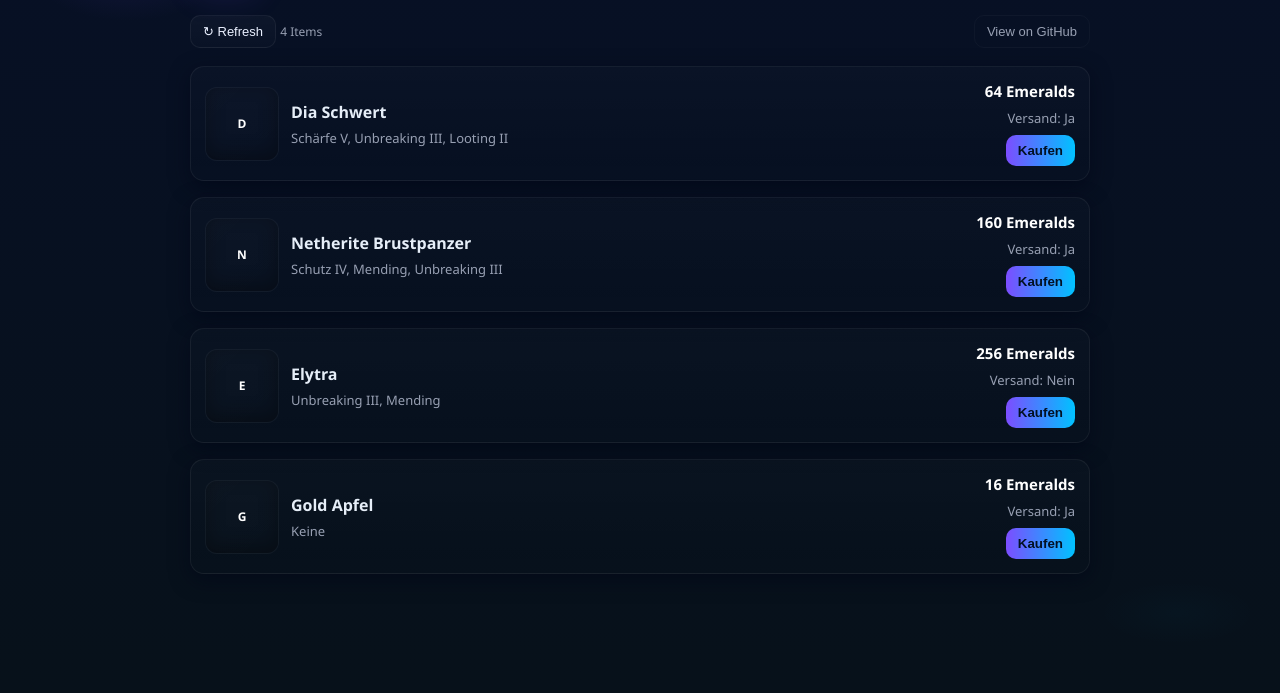
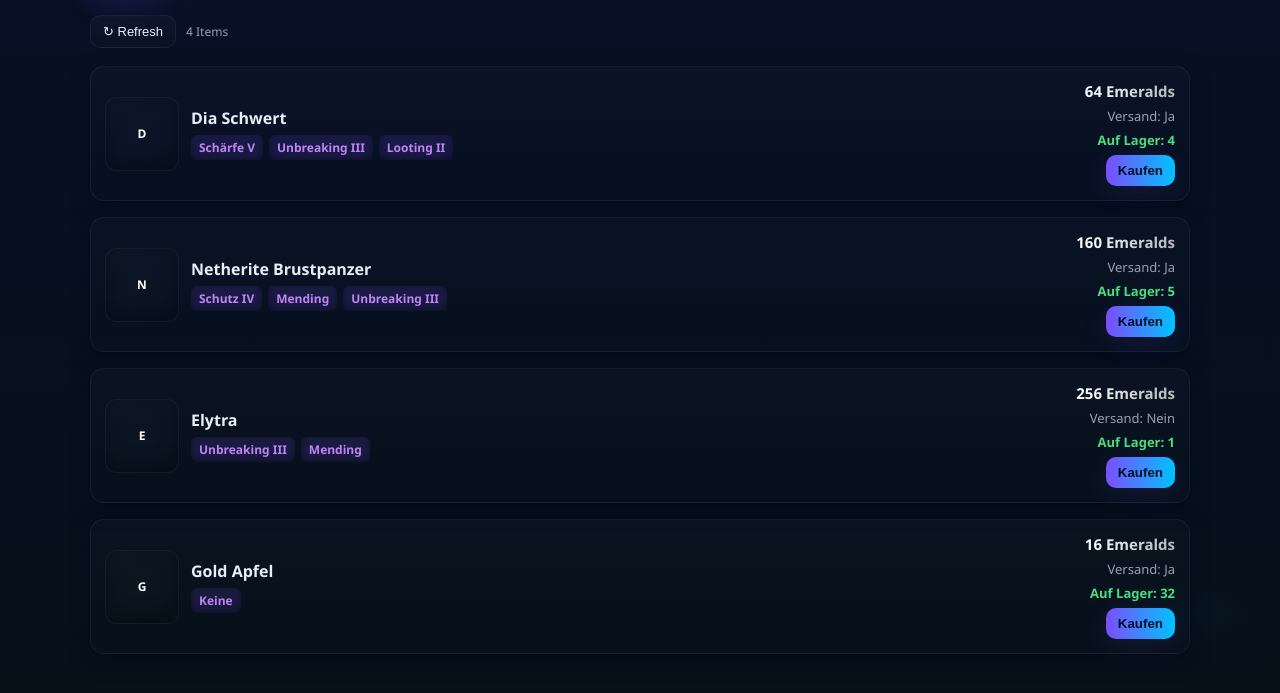
Before and after one commit to PingZCode/McSeasonShop, a plain HTML site: page index.html in a window 1280 px wide. Shown: the part 107-800 px from the top of the page. Drawn offline with Linux system fonts and the light colour scheme.

Commit message:
Update index.html

```diff
--- a/index.html
+++ b/index.html
@@ -33,171 +33,193 @@
       justify-content:center;
     }
 
-    .wrap{ width:100%; max-width:900px; margin:0 auto; }
+    .wrap{width:100%;max-width:1100px;margin:0 auto;}
 
     header{
-      display:flex;
-      gap:16px;
-      align-items:center;
-      margin-bottom:18px;
+      display:flex;gap:16px;align-items:center;margin-bottom:18px;
     }
     .logo{
-      width:72px;
-      height:72px;
-      border-radius:18px;
+      width:72px;height:72px;border-radius:18px;
       background: linear-gradient(135deg,var(--accent),#00c2ff);
       box-shadow: 0 8px 30px rgba(124,77,255,0.12), inset 0 -8px 30px rgba(255,255,255,0.03);
-      display:flex;
-      align-items:center;
-      justify-content:center;
-      transform:translateY(-6px);
+      display:flex;align-items:center;justify-content:center;
     }
-    h1{ font-size:26px; margin:0; }
-    p.lead{ margin:0; color:var(--muted); font-size:13px; }
+    h1{font-size:26px;margin:0;line-height:1;}
+    p.lead{margin:0;color:var(--muted);font-size:13px;}
 
-    /* toolbar */
-    .toolbar{ margin-top:14px; display:flex; justify-content:space-between; align-items:center; }
+    .toolbar{margin-top:14px;display:flex;gap:10px;align-items:center;justify-content:space-between;}
+    .left-controls{display:flex;gap:10px;align-items:center;}
     .btn{
       background:linear-gradient(180deg, rgba(255,255,255,0.03), rgba(255,255,255,0.01));
       border:1px solid var(--glass-border);
-      padding:8px 12px;
-      border-radius:10px;
-      cursor:pointer;
-      color:#eaf0ff;
-      font-size:13px;
-      display:inline-flex;
-      gap:8px;
-      align-items:center;
+      padding:8px 12px;border-radius:10px;
+      cursor:pointer;color:#eaf0ff;font-size:13px;
+      display:inline-flex;gap:8px;align-items:center;
+      backdrop-filter: blur(6px);
     }
-    .btn.ghost{ background:transparent; border:1px solid rgba(255,255,255,0.03); color:var(--muted) }
-    .small{ font-size:12px; color:var(--muted); }
+    .small{font-size:12px;color:var(--muted);}
 
-    /* statt Grid → Liste */
-    .list{ margin-top:18px; display:flex; flex-direction:column; gap:16px; }
+    .grid{margin-top:18px;display:grid;grid-template-columns:1fr;gap:16px;}
 
-    /* card */
     .card{
       background: linear-gradient(180deg, rgba(255,255,255,0.015), transparent);
       border-radius: var(--radius);
-      padding:14px;
-      border:1px solid var(--glass-border);
+      padding:14px;border:1px solid var(--glass-border);
       box-shadow: 0 6px 20px rgba(2,6,23,0.6);
-      display:flex;
-      gap:12px;
-      align-items:center;
-      opacity:0;
-      transform: translateY(18px);
+      display:flex;gap:12px;align-items:center;
+      transform: translateY(18px);opacity:0;
       animation: cardIn 520ms cubic-bezier(.2,.9,.2,1) forwards;
     }
-    @keyframes cardIn{ to{opacity:1; transform:none;} }
+    @keyframes cardIn{to{transform:none;opacity:1;}}
 
     .thumb{
-      width:74px; height:74px;
-      background: linear-gradient(135deg, rgba(255,255,255,0.02), rgba(255,255,255,0.01));
-      border-radius:12px;
-      border:1px solid rgba(255,255,255,0.03);
-      display:flex; align-items:center; justify-content:center;
-      font-weight:700; font-size:12px;
-      color:#fff; box-shadow: inset 0 -6px 18px rgba(0,0,0,0.35);
+      width:74px;height:74px;background: linear-gradient(135deg, rgba(255,255,255,0.02), rgba(255,255,255,0.01));
+      border-radius:12px;border:1px solid rgba(255,255,255,0.03);
+      display:flex;align-items:center;justify-content:center;
+      font-weight:700;font-size:12px;color:#fff;
+      box-shadow: inset 0 -6px 18px rgba(0,0,0,0.35);
     }
 
-    .meta{ flex:1; display:flex; flex-direction:column; gap:6px; }
-    .meta .item{ font-weight:700; font-size:16px; }
-    .meta .enchant{ color:var(--muted); font-size:13px; }
+    .meta{flex:1;display:flex;flex-direction:column;gap:6px;}
+    .meta .item{font-weight:700;font-size:16px;}
+    .meta .enchant span{
+      display:inline-block;margin-right:6px;padding:4px 8px;border-radius:6px;
+      font-size:12px;background: rgba(124,77,255,0.15);color:#c084f5;
+      font-weight:600;box-shadow: inset 0 -2px 6px rgba(0,0,0,0.35);
+    }
 
-    .right{ display:flex; flex-direction:column; gap:8px; align-items:flex-end; min-width:150px; }
-    .price{ font-weight:800; font-size:15px; color:#fff; }
-    .deliver{ font-size:13px; color:var(--muted); }
+    .right{display:flex;flex-direction:column;gap:6px;align-items:flex-end;min-width:150px;}
+    .price{font-weight:800;font-size:15px;background: linear-gradient(90deg,#fff,rgba(255,255,255,0.7));-webkit-background-clip:text;color:transparent;}
+    .deliver{font-size:13px;color:var(--muted);}
+    .stock{font-size:13px;color:#4ade80;font-weight:600;}
+
     .buy{
-      padding:8px 12px; border-radius:10px;
+      padding:8px 12px;border-radius:10px;
       background: linear-gradient(90deg,var(--accent),#00c2ff);
-      color:#021124; font-weight:800; border:none; cursor:pointer;
+      color:#021124;font-weight:800;border:none;cursor:pointer;
+      box-shadow: 0 6px 26px rgba(124,77,255,0.12);
+      transition: transform .12s ease;
     }
-    .buy:hover{ transform: translateY(-3px); }
+    .buy:hover{transform: translateY(-4px);}
   </style>
 </head>
 <body>
   <div class="wrap">
     <header>
-      <div class="logo"></div>
+      <div class="logo" aria-hidden="true">
+        <svg width="38" height="38" viewBox="0 0 24 24" fill="none" xmlns="http://www.w3.org/2000/svg">
+          <rect x="3" y="11" width="14" height="2" rx="1" transform="rotate(-35 3 11)" fill="white" opacity="0.95"/>
+          <rect x="12" y="2" width="2" height="10" rx="1" transform="rotate(-35 12 2)" fill="rgba(0,0,0,0.06)"/>
+        </svg>
+      </div>
       <div>
         <h1>McSeasonShop</h1>
-        <p class="lead">Live shop — Items von GitHub</p>
+        <p class="lead">Live shop — Items geladen von GitHub. Klicke "Kaufen" um zur Discord-Nachricht weiterzuleiten.</p>
       </div>
     </header>
 
     <div class="toolbar">
-      <div>
+      <div class="left-controls">
         <button class="btn" id="refreshBtn">↻ Refresh</button>
-        <span class="small" id="count">— Items</span>
+        <div class="small" id="count">— Items</div>
       </div>
-      <button class="btn ghost" id="repoBtn">View on GitHub</button>
     </div>
 
-    <main>
-      <div id="list" class="list"></div>
+    <main id="mainContent">
+      <div id="grid" class="grid"></div>
+      <div id="empty" class="empty" style="display:none">Keine Items gefunden.</div>
     </main>
   </div>
 
   <script>
     const RAW_ITEMS_URL = 'https://raw.githubusercontent.com/PingZCode/McSeasonShop/refs/heads/main/items.json';
     const DISCORD_USER_ID = '1317469921583829062';
-    const GITHUB_REPO = 'https://github.com/PingZCode/McSeasonShop';
 
-    const listEl = document.getElementById('list');
+    const gridEl = document.getElementById('grid');
+    const emptyEl = document.getElementById('empty');
     const countEl = document.getElementById('count');
-    const repoBtn = document.getElementById('repoBtn');
-    const refreshBtn = document.getElementById('refreshBtn');
+    document.getElementById('refreshBtn').addEventListener('click', ()=> loadItems(true));
 
-    repoBtn.addEventListener('click', ()=> window.open(GITHUB_REPO,'_blank'));
-    refreshBtn.addEventListener('click', ()=> loadItems(true));
+    function e(tag, attrs = {}, children = '') {
+      const el = document.createElement(tag);
+      for (const k in attrs) {
+        if (k === 'class') el.className = attrs[k];
+        else if (k === 'html') el.innerHTML = attrs[k];
+        else el.setAttribute(k, attrs[k]);
+      }
+      if (children) {
+        if (typeof children === 'string') el.innerHTML = children;
+        else if (Array.isArray(children)) children.forEach(n => el.appendChild(n));
+      }
+      return el;
+    }
 
-    function escapeHtml(str){ return String(str).replace(/[&<>"']/g, s => ({'&':'&amp;','<':'&lt;','>':'&gt;','"':'&quot;',"'":'&#39;'}[s])); }
+    function renderEnchant(enchant) {
+      if (!enchant) return '<span class="small">Keine</span>';
+      return enchant.split(',').map(p => `<span>${p.trim()}</span>`).join('');
+    }
 
-    async function loadItems(force=false){
-      try{
+    async function loadItems(force=false) {
+      try {
         const url = RAW_ITEMS_URL + (force ? ('?t=' + Date.now()) : '');
-        const res = await fetch(url,{cache:'no-store'});
-        if(!res.ok) throw new Error(res.status);
+        const res = await fetch(url, {cache:'no-store'});
         const items = await res.json();
-        renderItems(items);
-      }catch(e){
-        console.error(e);
-        listEl.innerHTML = '<div style="padding:20px;color:var(--muted)">Fehler beim Laden</div>';
+        renderItems(items || []);
+      } catch (err) {
+        console.error('Fehler beim Laden:', err);
+        showEmpty(true);
       }
     }
 
+    function showEmpty(show){
+      emptyEl.style.display = show ? 'block' : 'none';
+      gridEl.style.display = show ? 'none' : 'grid';
+      countEl.textContent = show ? '0 Items' : `${gridEl.children.length} Items`;
+    }
+
     function renderItems(items){
-      listEl.innerHTML='';
-      if(!items || items.length===0){
-        listEl.innerHTML='<div style="padding:20px;color:var(--muted)">Keine Items</div>';
-        countEl.textContent='0 Items';
-        return;
-      }
-      countEl.textContent=`${items.length} Items`;
-      items.forEach((it,idx)=>{
-        const card=document.createElement('div');
-        card.className='card';
-        card.setAttribute('data-idx',idx);
+      gridEl.innerHTML = '';
+      if (!items.length){ showEmpty(true); return; }
+      showEmpty(false);
+      countEl.textContent = `${items.length} Items`;
 
-        card.innerHTML=`
-          <div class="thumb">${escapeHtml(it.item[0]||'?')}</div>
-          <div class="meta">
-            <div class="item">${escapeHtml(it.item)}</div>
-            <div class="enchant">${escapeHtml(it.enchant||'Keine')}</div>
-          </div>
-          <div class="right">
-            <div class="price">${escapeHtml(it.price||'—')}</div>
-            <div class="deliver">Versand: ${it.deliver||'Nein'}</div>
-            <button class="buy">Kaufen</button>
-          </div>
-        `;
-        card.querySelector('.buy').addEventListener('click',()=>{
-          const msg=`Hi, ich möchte kaufen: ${it.item} — ${it.price} — Enchant: ${it.enchant||'Keine'} — Versand: ${it.deliver||'Nein'}`;
-          navigator.clipboard?.writeText(msg).catch(()=>{});
-          window.open(`https://discord.com/users/${DISCORD_USER_ID}`,'_blank');
+      items.forEach((it, idx) => {
+        const itemName = it.item || 'Unbenannt';
+        const enchant = it.enchant || 'Keine';
+        const price = it.price || '—';
+        const deliver = (it.deliver || 'Nein');
+        const stock = it.stock || 0;
+
+        const card = e('div',{class:'card','data-idx':idx});
+        const thumb = e('div',{class:'thumb'}, itemName[0].toUpperCase());
+        const meta = e('div',{class:'meta'});
+        const right = e('div',{class:'right'});
+
+        const itemLine = e('div',{class:'item'}, `<strong>${itemName}</strong>`);
+        const enchantLine = e('div',{class:'enchant', html: renderEnchant(enchant)});
+        meta.appendChild(itemLine);
+        meta.appendChild(enchantLine);
+
+        const priceEl = e('div',{class:'price'}, price);
+        const deliverEl = e('div',{class:'deliver'}, 'Versand: ' + (deliver.toLowerCase().startsWith('j') ? 'Ja' : 'Nein'));
+        const stockEl = e('div',{class:'stock'}, `Auf Lager: ${stock}`);
+
+        const buyBtn = e('button',{class:'buy'}, 'Kaufen');
+        buyBtn.addEventListener('click', ()=> {
+          const pre = `Hi, ich möchte kaufen: ${itemName} — ${price} — Enchant: ${enchant} — Versand: ${deliver} — Lager: ${stock}`;
+          navigator.clipboard?.writeText(pre).catch(()=>{});
+          window.open(`https://discord.com/users/${DISCORD_USER_ID}`, '_blank');
         });
-        listEl.appendChild(card);
+
+        right.appendChild(priceEl);
+        right.appendChild(deliverEl);
+        right.appendChild(stockEl);
+        right.appendChild(buyBtn);
+
+        card.appendChild(thumb);
+        card.appendChild(meta);
+        card.appendChild(right);
+        gridEl.appendChild(card);
       });
     }
 
```
